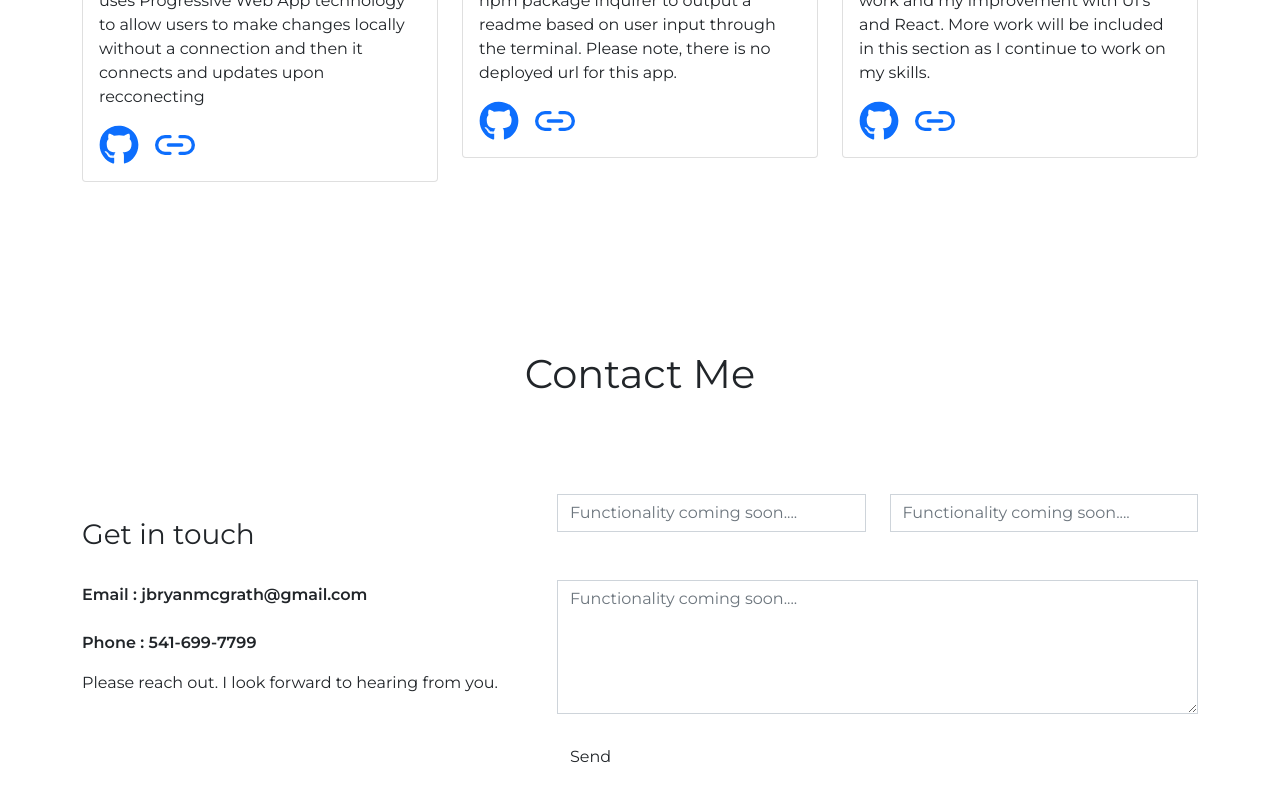
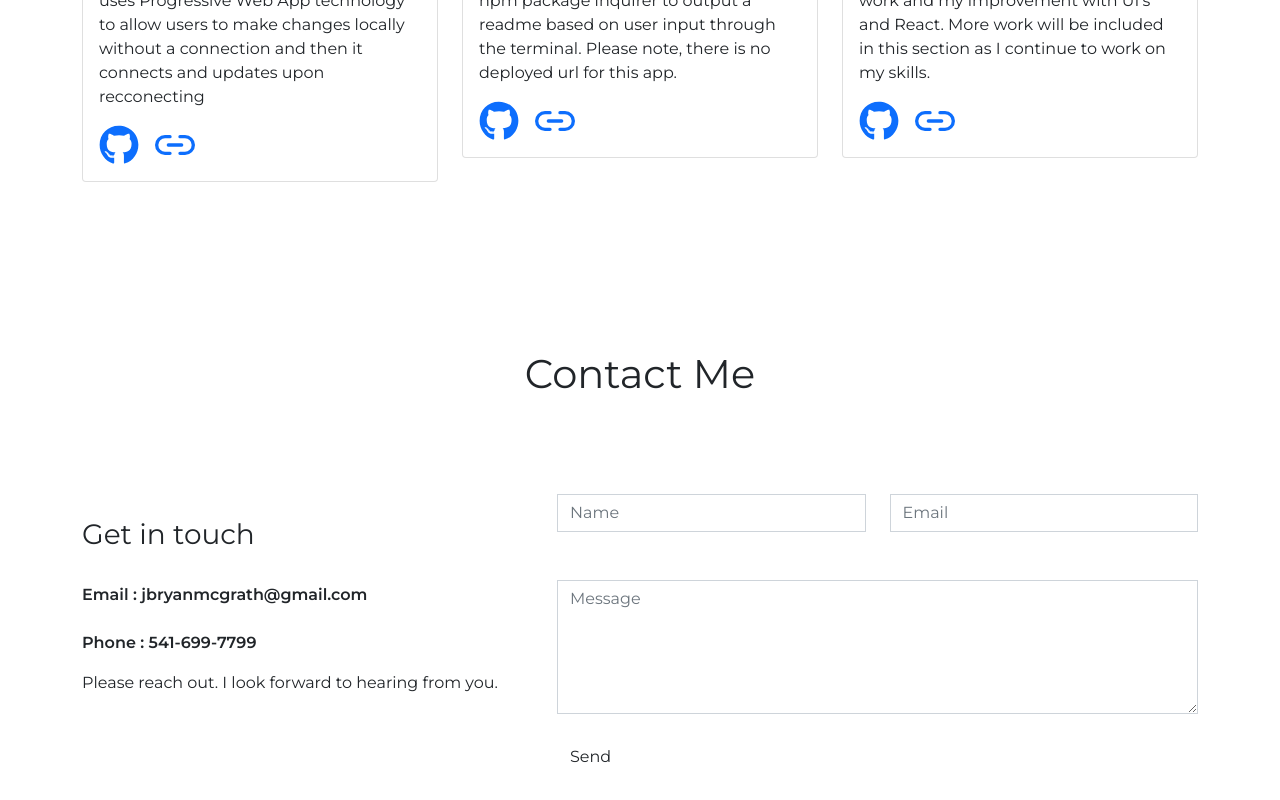
Before and after one commit to jbryanmcgrath/jbryanmcgrath, a React (Create React App) app: page / in a window 1280 px wide. Shown: the part 2566-3366 px from the top of the page. Built offline with nearby package versions, Linux system fonts and the light colour scheme.

Commit message:
got emailjs working in form

```diff
--- a/package.json
+++ b/package.json
@@ -4,6 +4,7 @@
   "homepage": "https://jbryanmcgrath.github.io/jbryanmcgrath/",
   "private": true,
   "dependencies": {
+    "@emailjs/browser": "^3.6.2",
     "@fortawesome/fontawesome-svg-core": "^6.1.1",
     "@fortawesome/free-regular-svg-icons": "^6.1.1",
     "@fortawesome/free-solid-svg-icons": "^6.1.1",
@@ -23,6 +24,7 @@
     "react-router-dom": "^6.3.0",
     "react-scripts": "5.0.0",
     "react-scroll": "^1.8.6",
+    "react-spring": "^9.4.4",
     "styled-components": "^4.1.3",
     "web-vitals": "^2.1.4"
   },
--- a/src/components/ContactMe/index.js
+++ b/src/components/ContactMe/index.js
@@ -1,12 +1,24 @@
-import React from 'react'
+import React, { useRef } from 'react'
 import { Container, Row, Col } from 'react-bootstrap'
 import './index.css'
+import emailjs from '@emailjs/browser';
 
 
 const Contact = () => {
+    const form = useRef();
 
 
 
+    const sendEmail = (e) => {
+        e.preventDefault();
+
+        emailjs.sendForm('service_71uh50f', 'template_432mw93', form.current, 'AxsbSE6XCmR-esNdV')
+            .then((result) => {
+                console.log(result.text);
+            }, (error) => {
+                console.log(error.text);
+            });
+    };
 
 
 
@@ -34,14 +46,14 @@ const Contact = () => {
                     <p>Please reach out. I look forward to hearing from you.</p>
                 </Col>
                 <Col Lg='7' className="d-flex align-items-center">
-                    <form className='contact__form w-100'>
+                    <form ref={form} onSubmit={sendEmail} className='contact__form w-100'>
                         <Row>
                             <Col Lg='6' className="form-group">
                                 <input
                                     className='form-control rounded-0'
                                     id='name'
                                     name='name'
-                                    placeholder='Functionality coming soon....'
+                                    placeholder='Name'
                                     type='text'
                                 />
                             </Col>
@@ -50,12 +62,12 @@ const Contact = () => {
                                     className='form-control rounded-0'
                                     id='email'
                                     name='email'
-                                    placeholder='Functionality coming soon....'
+                                    placeholder='Email'
                                     type='email'
                                 />
                             </Col>
                         </Row>
-                        <textarea className='form-control rounded-0 mt-5' id="message" name='message' placeholder='Functionality coming soon....' rows='5'>
+                        <textarea className='form-control rounded-0 mt-5' id="message" name='message' placeholder='Message' rows='5'>
 
 
                         </textarea>
```
Also changed, not shown: 1 other file (tests, documents, lock files or other folders).
